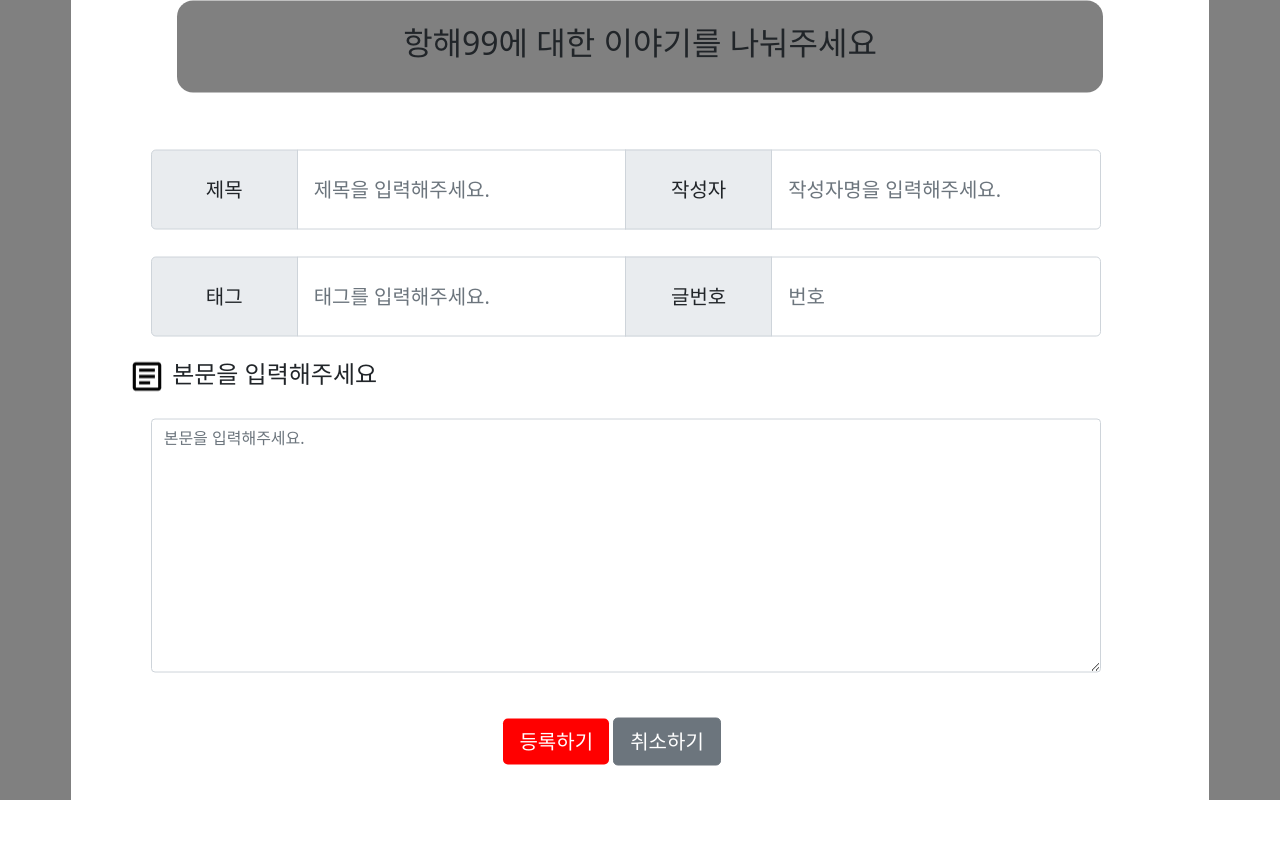
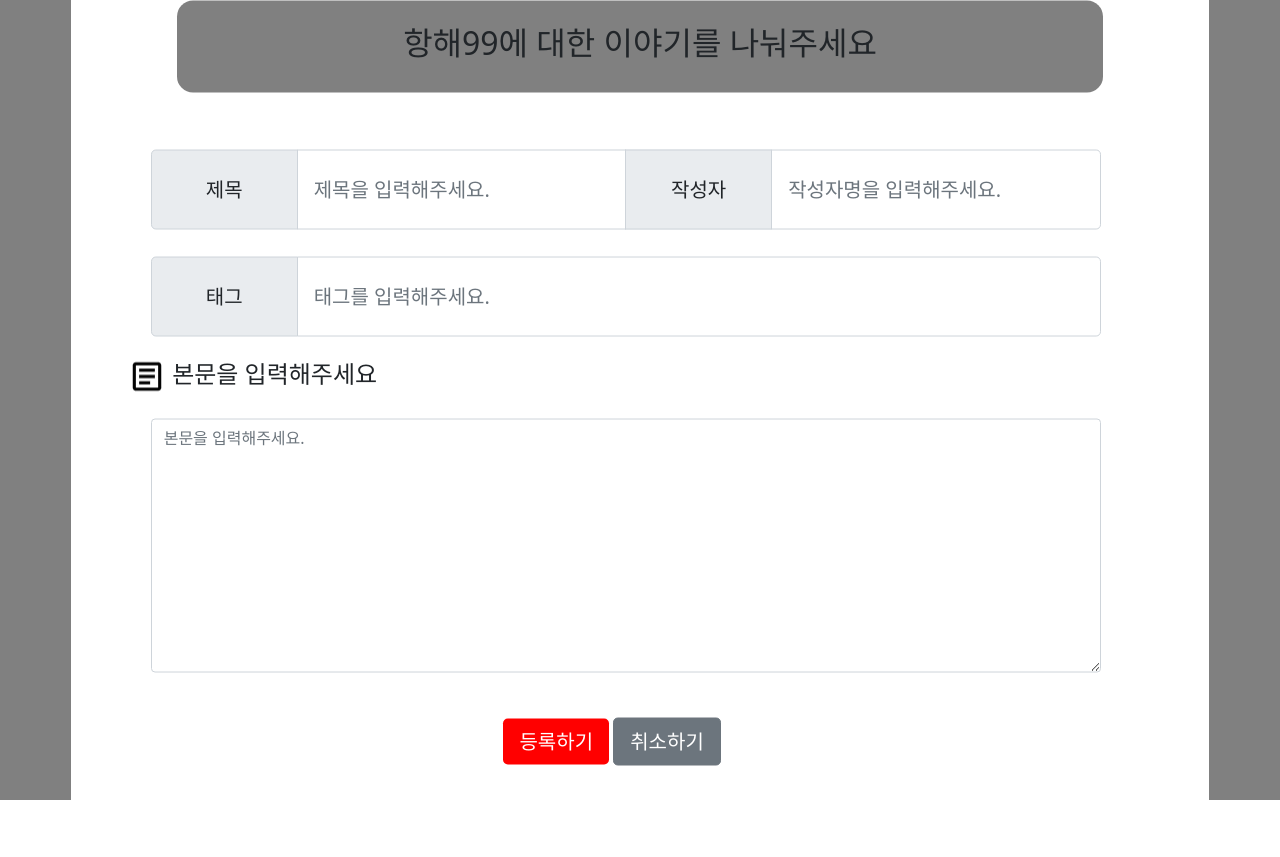
Before and after one commit to 9haejo-community/9haejo-community, a Flask app: template templates/article.html in a window 1280 px wide. Run offline with Flask 2, Linux system fonts and the light colour scheme; the template is opened without the code that fills it, so the values that code supplies are empty.

Commit message:
김진영(6)

```diff
--- a/templates/article.html
+++ b/templates/article.html
@@ -9,6 +9,7 @@
     <script src="https://cdn.jsdelivr.net/npm/bootstrap@5.0.2/dist/js/bootstrap.bundle.min.js"
             integrity="sha384-MrcW6ZMFYlzcLA8Nl+NtUVF0sA7MsXsP1UyJoMp4YLEuNSfAP+JcXn/tWtIaxVXM"
             crossorigin="anonymous"></script>
+    <!------------------------------------------------------------->
 
     <title>토이프로젝트(업데이트)</title>
 </head>
@@ -95,24 +96,30 @@
 
 </style>
 <script>
+
+      $(document).ready(function () {
+             show_post_num();
+        });
+
      function save_text() {
             let title = $('#title').val()
             let name = $('#name').val()
             let tag = $('#tag').val()
-            let text = $('#text').val()
-            let num = $('#num').val()
-
+            let content = $('#content').val()
 
             $.ajax({
                 type: "POST",
                 url: "/article",
-                data: {'title_give':title, 'tag_give':tag, 'text_give':text, 'name_give':name, 'num_give':num},
+                data: {'title_give':title, 'tag_give':tag, 'content_give':content, 'name_give':name},
                 success: function (response) {
+                    let post_num = response['post_num']
                     alert(response["msg"])
                     window.location.reload()
                 }
             });
         }
+
+
 
 </script>
 <body>
@@ -131,13 +138,10 @@
                 <span class="input-group-text" id="inputGroup-sizing-lg"><p>태그</p></span>
                 <input id="tag" type="text" class="form-control" aria-label="Sizing example input"
                        aria-describedby="inputGroup-sizing-lg" placeholder="태그를 입력해주세요.">
-                  <span class="input-group-text" id="inputGroup-sizing-lg"><p>글번호</p></span>
-                <input id="num" type="text" class="form-control" aria-label="Sizing example input"
-                       aria-describedby="inputGroup-sizing-lg" placeholder="번호">
             </div>
             <h2 class="content_title"><img src="./img/Article.png" alt="이미지"> 본문을 입력해주세요</h2>
             <div class="input-group">
-                <textarea id="text" class="form-control" name="content" rows="10" cols="150" placeholder="본문을 입력해주세요."></textarea>
+                <textarea id="content" class="form-control" name="content" rows="10" cols="150" placeholder="본문을 입력해주세요."></textarea>
             </div>
             <div class="mybtn">
                 <button type="button" class="btn btn-primary btn-lg" onclick="save_text()">등록하기</button>
```
